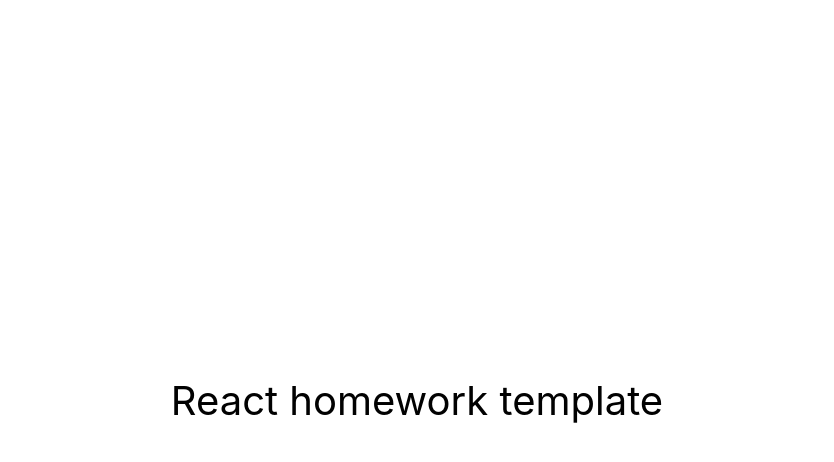
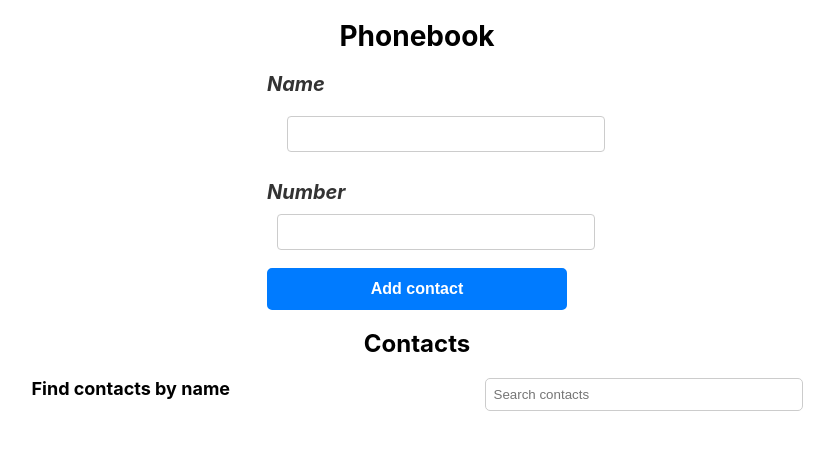
Before and after one commit to DaRia759/goit-react-hw-02-phonebook, a React (Create React App) app: page / in a window 1280 px wide. Shown: the top 462 px of the page, without its empty margins (223-1057 px from the left). Built offline with nearby package versions, Linux system fonts and the light colour scheme.

Commit message:
Function onDeleteContact dont work

```diff
--- a/package.json
+++ b/package.json
@@ -7,9 +7,12 @@
     "@testing-library/jest-dom": "^5.16.3",
     "@testing-library/react": "^12.1.4",
     "@testing-library/user-event": "^13.5.0",
+    "nanoid": "^4.0.2",
+    "prop-types": "^15.8.1",
     "react": "^18.1.0",
     "react-dom": "^18.1.0",
     "react-scripts": "5.0.1",
+    "styled-components": "^4.1.3",
     "web-vitals": "^2.1.3"
   },
   "scripts": {
--- a/src/components/App.jsx
+++ b/src/components/App.jsx
@@ -1,16 +1,61 @@
-export const App = () => {
-  return (
-    <div
-      style={{
-        height: '100vh',
-        display: 'flex',
-        justifyContent: 'center',
-        alignItems: 'center',
-        fontSize: 40,
-        color: '#010101'
-      }}
-    >
-      React homework template
-    </div>
-  );
+import React from "react";
+import { nanoid } from 'nanoid';
+import { Form } from './Form/Form';
+import PropTypes from 'prop-types';
+import { Filter } from './Filter/Filter';
+import { ContactList } from "./ContactList/ContactList";
+import css from './App.module.css';
+
+export class App extends React.Component {
+  constructor(props) {
+    super(props);
+
+    this.state = {
+      contacts: [],
+      name: '',
+    };
+  }
+
+  handleAddContact = (name, number) => {
+    const { contacts } = this.state;
+    const isContactExist = contacts.some(contact => contact.name === name);
+
+    if (isContactExist) {
+      alert(`${name} is already in contacts.`);
+    } else {
+      const contactItem = {
+        name,
+        id: nanoid(),
+        number,
+      };
+
+      this.setState(prevState => ({
+        contacts: [...prevState.contacts, contactItem]
+      }));
+    }
+  };
+
+  render() {
+    const { contacts } = this.state;
+
+    return(
+      <div>
+        <h1 className={css.h1}>Phonebook</h1>
+        <Form onAddContact={this.handleAddContact} />
+        <h2 className={css.h2}>Contacts</h2>
+        <Filter />
+        <ContactList contacts={contacts} />
+      </div>
+    );
+  }
+}
+
+App.propTypes = {
+  contacts: PropTypes.arrayOf(
+    PropTypes.shape({
+      id: PropTypes.string.isRequired,
+      name: PropTypes.string.isRequired,
+      number: PropTypes.string.isRequired,
+    })
+  ).isRequired,
 };
--- /dev/null
+++ b/src/components/App.module.css
@@ -0,0 +1,11 @@
+.h1 {
+  font-size: 28px;
+  display: flex;
+  justify-content: center;
+}
+
+.h2 {
+    font-size: 24px;
+    display: flex;
+    justify-content: center;
+}
--- /dev/null
+++ b/src/components/ContactList/ContactList.jsx
@@ -0,0 +1,33 @@
+import React from "react";
+import PropTypes from 'prop-types';
+import { ContactsItem } from '../ContactsItem/ContactsItem';
+import css from './ContactList.module.css';
+
+export class ContactList extends React.Component {
+    render() {
+        const { contacts, onDeleteContact } = this.props;
+
+        return (
+            <ul className={css.contactList}>
+                {contacts.map(contact => (
+                    <ContactsItem
+                        key={contact.id}
+                        contact={contact}
+                        onDeleteContact={onDeleteContact}
+                    />
+                ))}
+            </ul>
+        );
+    }
+
+    static propTypes = {
+        contacts: PropTypes.arrayOf(
+            PropTypes.shape({
+                id: PropTypes.string.isRequired,
+                name: PropTypes.string.isRequired,
+                number: PropTypes.string.isRequired,
+            })
+        ).isRequired,
+        onDeleteContact: PropTypes.func.isRequired,
+    };
+}
--- /dev/null
+++ b/src/components/ContactList/ContactList.module.css
@@ -0,0 +1,27 @@
+.contactList {
+    list-style-type: none;
+    padding: 0;
+    margin: 0;
+}
+
+.contactList li {
+    border: 1px solid #ccc;
+    border-radius: 5px;
+    padding: 10px;
+    margin-bottom: 10px;
+    background-color: #f2f2f2;
+}
+
+.contactList button {
+    background-color: #e53935;
+    color: #fff;
+    border: none;
+    padding: 5px 10px;
+    margin: 5px;
+    border-radius: 5px;
+    cursor: pointer;
+}
+
+.contactList span {
+    font-style: italic;
+}
--- /dev/null
+++ b/src/components/ContactsItem/ContactItem.module.css
@@ -0,0 +1,27 @@
+.classItem {
+    list-style-type: none;
+    border: 1px solid #ccc;
+    border-radius: 5px;
+    padding: 10px;
+    margin-bottom: 10px;
+    display: flex;
+    justify-content: space-between;
+    align-items: center;
+}
+
+.button {
+    padding: 8px 12px;
+    background-color: #dc3545;
+    color: #fff;
+    border: none;
+    border-radius: 5px;
+    cursor: pointer;
+}
+
+.name {
+    font-size: larger;
+}
+
+.number {
+    font-size: larger;
+}
--- /dev/null
+++ b/src/components/ContactsItem/ContactsItem.jsx
@@ -0,0 +1,30 @@
+import React from "react";
+import PropTypes from 'prop-types';
+import css from './ContactItem.module.css'
+
+export class ContactsItem extends React.Component {
+    handleDeleteContact = () => {
+        const { contact, onDeleteContact } = this.props;
+        onDeleteContact(contact.id);
+    };
+
+    render() {
+        const { contact } = this.props;
+
+        return (
+            <li className={css.classItem}>
+                <span className={css.name}>{contact.name}</span> :  <span className={css.number}>{contact.number}</span>;
+                <button onClick={this.handleDeleteContact} className={css.button}>Delete</button>
+            </li>
+        );
+    };
+
+    static propTypes = {
+        contact: PropTypes.shape({
+            id: PropTypes.string.isRequired,
+            name: PropTypes.string.isRequired,
+            number: PropTypes.string.isRequired,
+        }).isRequired,
+        onDeleteContact: PropTypes.func.isRequired,
+    };
+}
--- /dev/null
+++ b/src/components/Filter/Filter.jsx
@@ -0,0 +1,26 @@
+import React from "react";
+import PropTypes from 'prop-types';
+import css from './Filter.module.css'
+
+export class Filter extends React.Component {
+    render() {
+        const { value, onChange } = this.props;
+
+        return (
+            <label classname={css.label}>
+                <span classname={css.span}>Find contacts by name</span>
+                <input classname={css.input}
+                    type="text"
+                    value={value}
+                    onChange={onChange}
+                    placeholder="Search contacts"
+                />
+            </label>
+        );
+    }
+
+    static propTypes = {
+        value: PropTypes.string,
+        onChange: PropTypes.func.isRequired,
+    };
+}
--- /dev/null
+++ b/src/components/Filter/Filter.module.css
@@ -0,0 +1,17 @@
+label {
+    display: flex;
+    justify-content: space-evenly;
+    font-weight: bold;
+}
+
+input {
+  padding: 8px;
+  border: 1px solid #ccc;
+  border-radius: 5px;
+  width: 100%;
+  max-width: 300px;
+}
+
+span {
+    font-size: large;
+}
--- /dev/null
+++ b/src/components/Form/Form.jsx
@@ -0,0 +1,62 @@
+import React from "react";
+import PropTypes from 'prop-types';
+import css from './Form.module.css';
+
+export class Form extends React.Component {
+    constructor(props) {
+        super(props);
+        this.state = {
+            name: '',
+            number: '',
+        };
+    }
+
+
+    handleChange = evt => {
+        this.setState({ [evt.target.name]: evt.target.value });
+    };
+
+    handleSubmit = evt => {
+        evt.preventDefault();
+
+        const { name, number } = this.state;
+
+        this.props.onAddContact(name, number);
+        this.setState({ name: '', number: '' })
+    };
+
+    render() {
+        const { name, number } = this.state;
+        return (
+            <form onSubmit={this.handleSubmit} className={css.form}>
+                <label className={css.label}><span className={css.span}>Name</span>
+                <input className={css.input}
+                    type="text"
+                    value={name}
+                    name="name"
+                    pattern="^[a-zA-Zа-яА-Я]+(([' -][a-zA-Zа-яА-Я ])?[a-zA-Zа-яА-Я]*)*$"
+                    title="Name may contain only letters, apostrophe, dash and spaces. For example Adrian, Jacob Mercer, Charles de Batz de Castelmore d'Artagnan"
+                    required
+                    onChange={this.handleChange}
+                    />
+                </label>
+                <label className={css.label}><span className={css.span}>Number</span>
+                <input className={css.inputNumber}
+                    type="tel"
+                    value={number}
+                    name="number"
+                    pattern="\+?\d{1,4}?[-.\s]?\(?\d{1,3}?\)?[-.\s]?\d{1,4}[-.\s]?\d{1,4}[-.\s]?\d{1,9}"
+                    title="Phone number must be digits and can contain spaces, dashes, parentheses and can start with +"
+                    required
+                    onChange={this.handleChange}
+                    />
+                </label>
+                <button type="submit" className={css.button}>Add contact</button>
+            </form>
+        );
+    }
+
+    static propTypes = {
+        onAddContact: PropTypes.func.isRequired,
+    }
+};
--- /dev/null
+++ b/src/components/Form/Form.module.css
@@ -0,0 +1,50 @@
+.form {
+    display: flex;
+    flex-direction: column;
+    width: 300px;
+    margin: 0 auto;
+}
+
+.label {
+    display: block;
+    font-size: 16px;
+    font-weight: bold;
+    color: #333;
+    margin-bottom: 8px;
+}
+
+.input {
+    padding: 8px;
+    margin: 20px;
+    border: 1px solid #ccc;
+    border-radius: 4px;
+    font-size: 16px;
+}
+
+.inputNumber {
+    padding: 8px;
+    margin: 10px;
+    border: 1px solid #ccc;
+    border-radius: 4px;
+    font-size: 16px;
+}
+
+.button {
+    display: inline-block;
+    padding: 10px 20px;
+    font-size: 16px;
+    font-weight: bold;
+    text-align: center;
+    text-decoration: none;
+    color: #ffffff;
+    background-color: #007bff;
+    border-radius: 5px;
+    border: 2px solid #007bff;
+    transition: background-color 0.3s ease;
+}
+
+.span {
+    font-style: italic;
+    font-size: 20px;
+
+}
```
Also changed, not shown: 1 other file (tests, documents, lock files or other folders).
